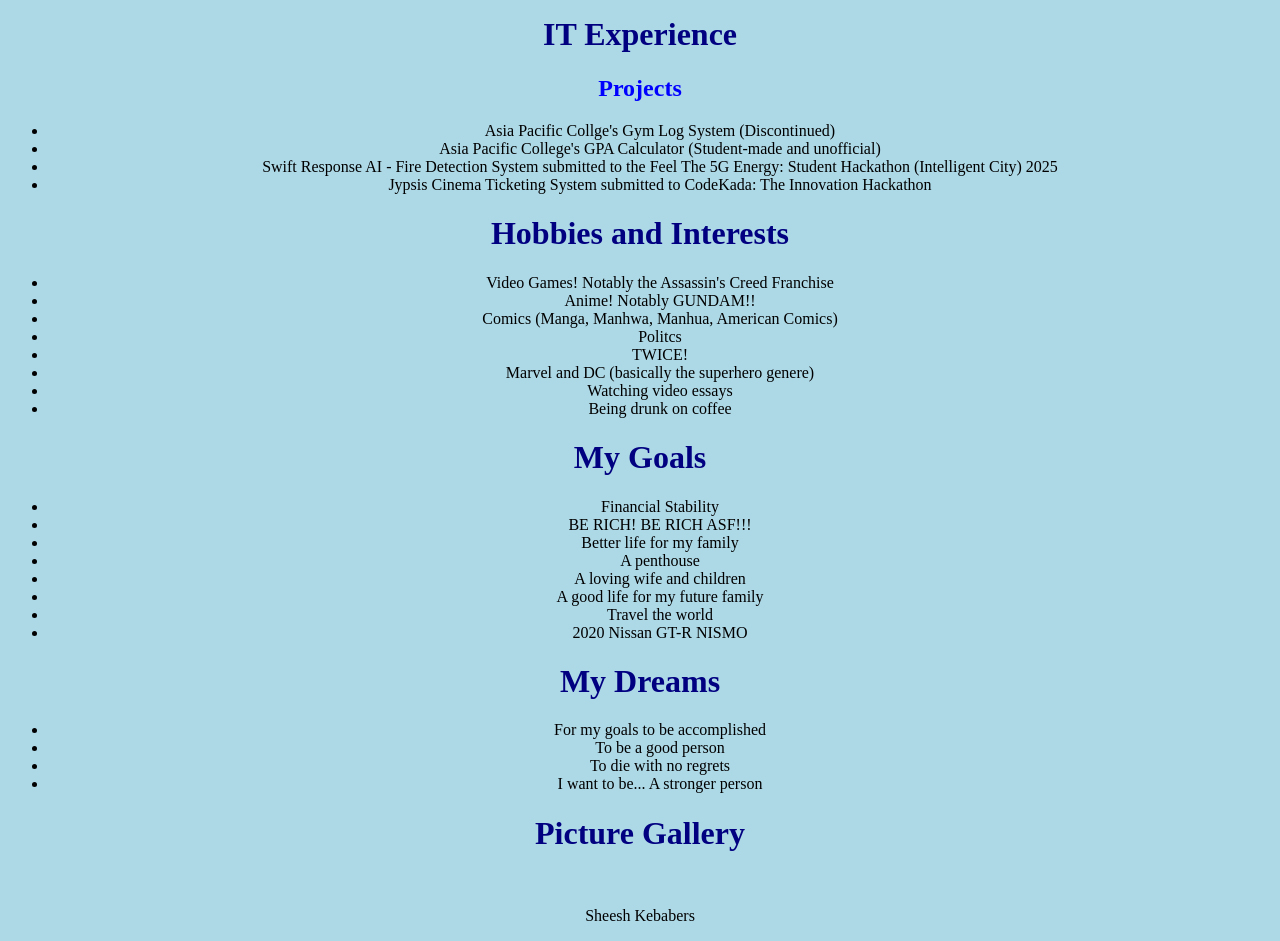
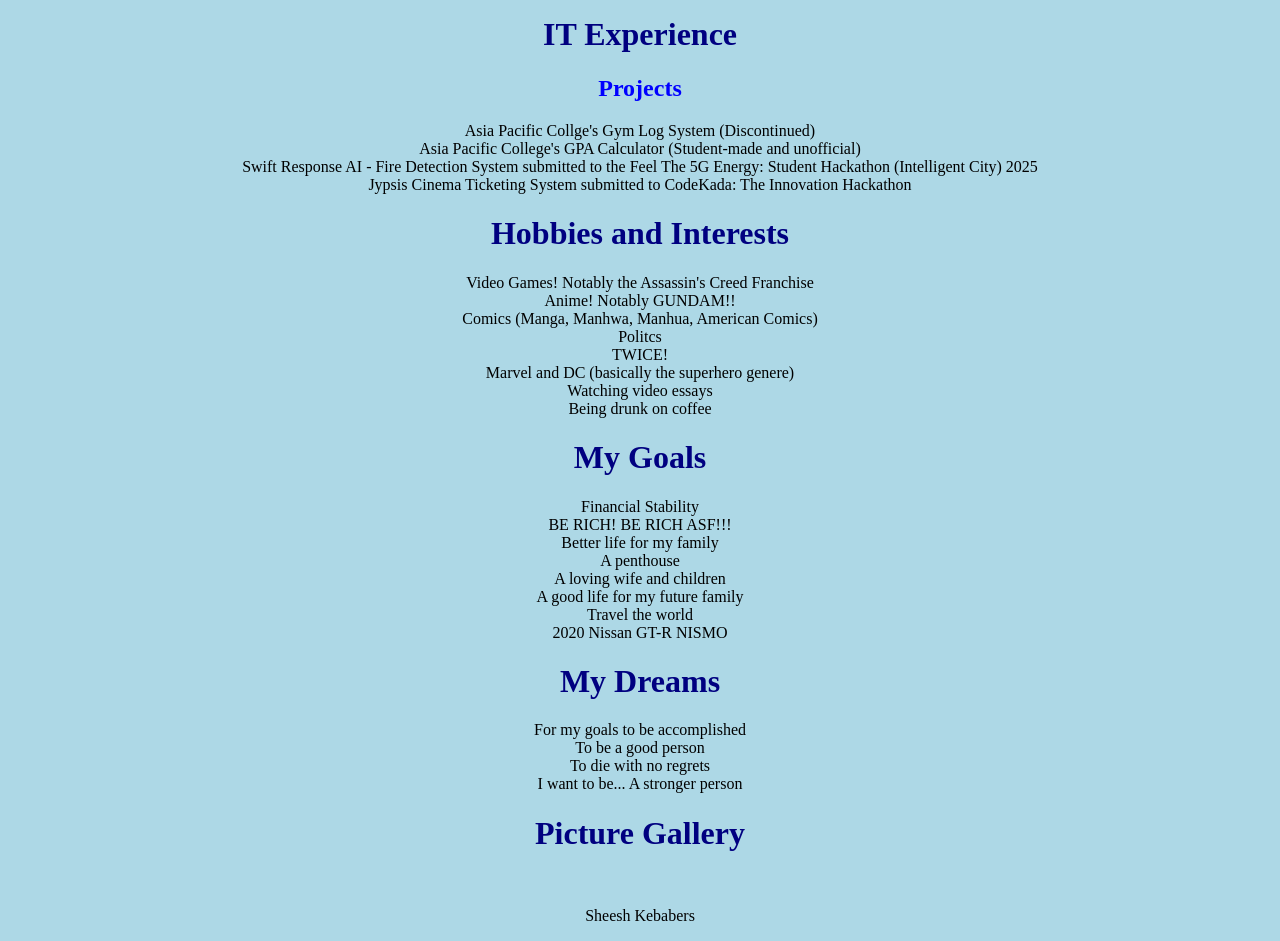
Before and after one commit to lMarul/maru-webprog-it241-html-lessons, a plain HTML site: page introduction/index.html in a window 1280 px wide. Shown: the part 820-1761 px from the top of the page. Drawn offline with Linux system fonts and the light colour scheme.

Commit message:
Change list format to line breaks in index.html
Replaced unordered lists with line breaks for achievements, projects, hobbies, goals, and dreams.

```diff
--- a/introduction/index.html
+++ b/introduction/index.html
@@ -24,15 +24,13 @@
 
     <h1>Achievements</h1>
       <h2>Extracurriculars / Student Organizations</h2>
-        <ul>
-          <li>Prime Minister of Asia Pacific College - SPEAKS</li>
-          <li>Vice President Internal of Junior Information Systems Security Association Asia Pacific College Chapter</li>
-          <li>Head of Logistics in the Student Organization Association of Regents - Asia Pacific College (Student Council)</li>
-          <li>Head of Logistics in Asia Pacific College - Microsoft Student Community</li>
-          <li>Assistant Developer Head of Junior Philippine Computer Society's Development Team</li>
-          <li>Logistics Officer of Asia Pacific College - Gaming Genesis</li>
-          <li>Class Representative of IT241</li>
-        </ul>
+          Prime Minister of Asia Pacific College - SPEAKS<br>
+          Vice President Internal of Junior Information Systems Security Association Asia Pacific College Chapter<br>
+          Head of Logistics in the Student Organization Association of Regents - Asia Pacific College (Student Council)<br>
+          Head of Logistics in Asia Pacific College - Microsoft Student Community<br>
+          Assistant Developer Head of Junior Philippine Computer Society's Development Team<br>
+          Logistics Officer of Asia Pacific College - Gaming Genesis<br>
+          Class Representative of IT241<br>
 
     <h1>Course</h1>
         <h2>Bachelor of Science in Information Technology</h2>
@@ -45,44 +43,36 @@
 
     <h1>IT Experience</h1>
         <h2>Projects</h2>
-          <ul>
-            <li>Asia Pacific Collge's Gym Log System (Discontinued)</li>
-            <li>Asia Pacific College's GPA Calculator (Student-made and unofficial)</li>
-            <li>Swift Response AI - Fire Detection System submitted to the Feel The 5G Energy: Student Hackathon (Intelligent City) 2025</li>
-            <li>Jypsis Cinema Ticketing System submitted to CodeKada: The Innovation Hackathon</li>
-          </ul>
+            Asia Pacific Collge's Gym Log System (Discontinued)<br>
+            Asia Pacific College's GPA Calculator (Student-made and unofficial)<br>
+            Swift Response AI - Fire Detection System submitted to the Feel The 5G Energy: Student Hackathon (Intelligent City) 2025<br>
+            Jypsis Cinema Ticketing System submitted to CodeKada: The Innovation Hackathon<br>
 
     <h1>Hobbies and Interests</h1>
-        <ul>
-          <li>Video Games! Notably the Assassin's Creed Franchise</li>
-          <li>Anime! Notably GUNDAM!!</li>
-          <li>Comics (Manga, Manhwa, Manhua, American Comics)</li>
-          <li>Politcs</li>
-          <li>TWICE!</li>
-          <li>Marvel and DC (basically the superhero genere)</li>
-          <li>Watching video essays</li>
-          <li>Being drunk on coffee</li>
-        </ul>
+          Video Games! Notably the Assassin's Creed Franchise<br>
+          Anime! Notably GUNDAM!!<br>
+          Comics (Manga, Manhwa, Manhua, American Comics)<br>
+          Politcs<br>
+          TWICE!<br>
+          Marvel and DC (basically the superhero genere)<br>
+          Watching video essays<br>
+          Being drunk on coffee<br>
 
     <h1>My Goals</h1>
-        <ul>
-          <li>Financial Stability</li>
-          <li>BE RICH! BE RICH ASF!!!</li>
-          <li>Better life for my family</li>
-          <li>A penthouse</li>
-          <li>A loving wife and children</li>
-          <li>A good life for my future family</li>
-          <li>Travel the world</li>
-          <li>2020 Nissan GT-R NISMO</li>
-        </ul>
+          Financial Stability<br>
+          BE RICH! BE RICH ASF!!!<br>
+          Better life for my family<br>
+          A penthouse<br>
+          A loving wife and children<br>
+          A good life for my future family<br>
+          Travel the world<br>
+          2020 Nissan GT-R NISMO<br>
 
     <h1>My Dreams</h1>
-      <ul>
-        <li>For my goals to be accomplished</li>
-        <li>To be a good person</li>
-        <li>To die with no regrets</li>
-        <li>I want to be... A stronger person</li>
-      </ul>
+        For my goals to be accomplished<br>
+        To be a good person<br>
+        To die with no regrets<br>
+        I want to be... A stronger person<br>
 
     <h1>Picture Gallery</h1>
       <img src file:///C:/Users/Maru/Desktop/ACADS/2nd%20Year%202nd%20Term/WEBPROG/Picture%20Gallery.png>
```
